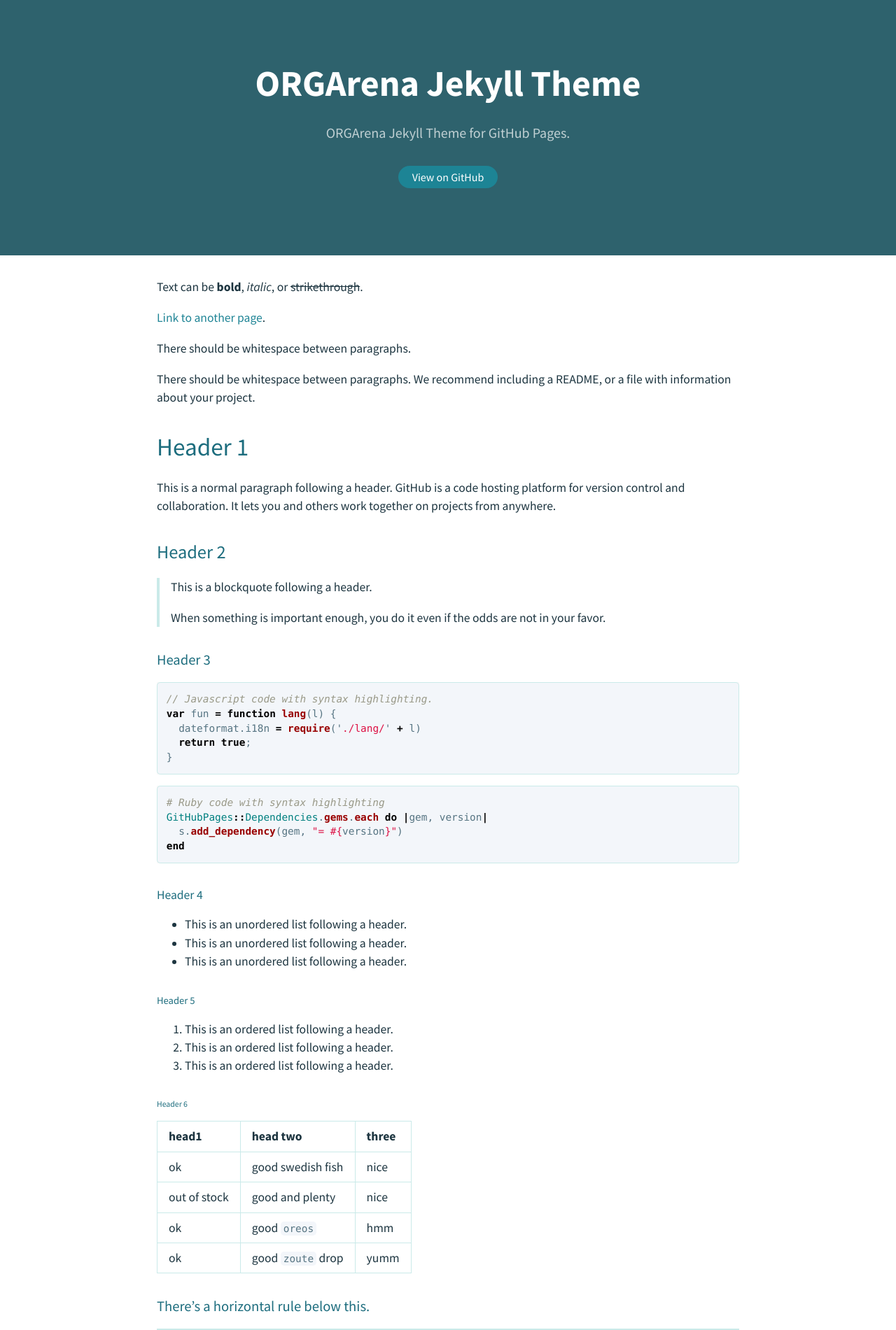
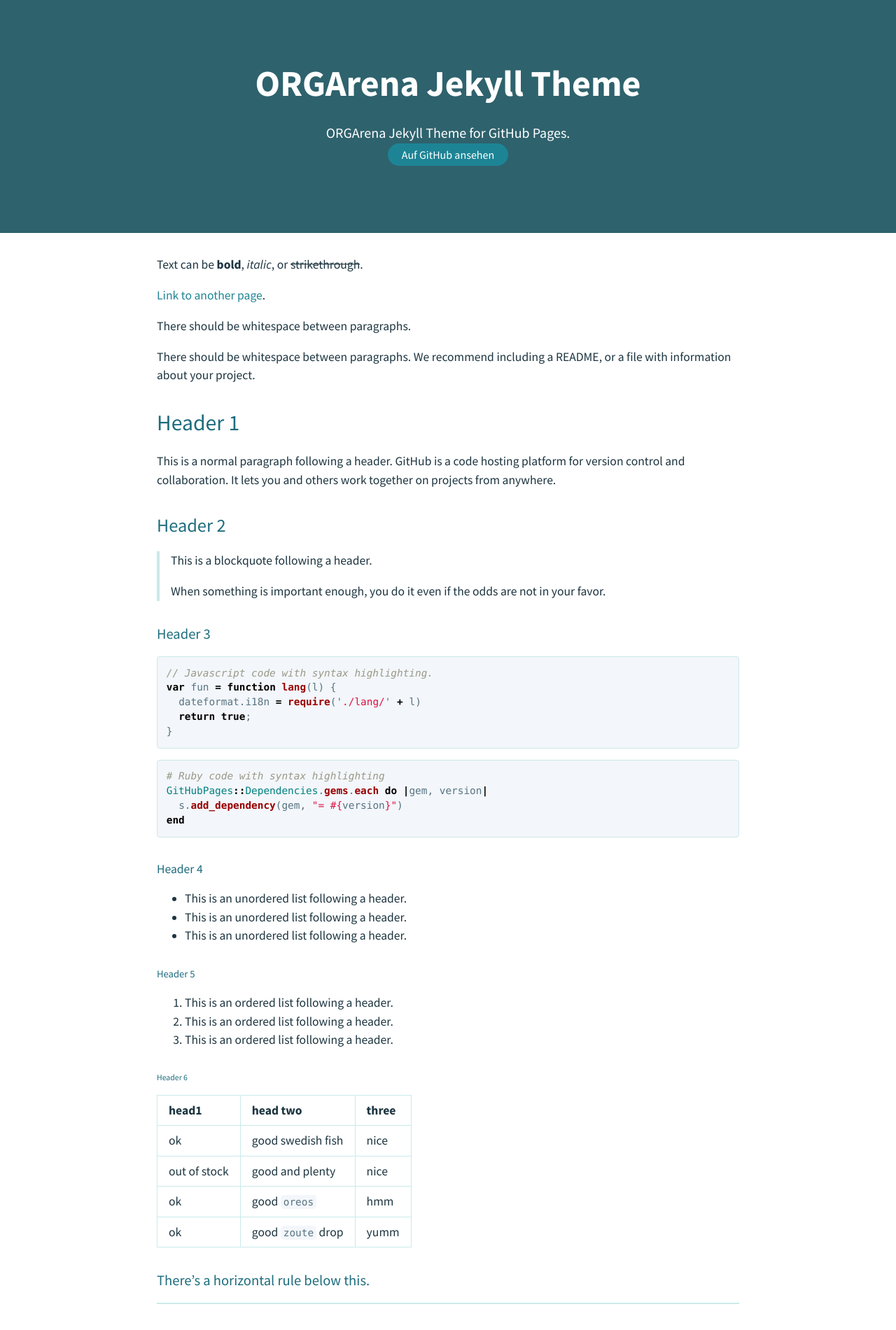
Before and after one commit to orgarena/orgarena-jekyll-theme, a Jekyll site: the page built from index.md, in a window 1280 px wide. Shown: the top 1901 px of the page at 70% size. Built offline with Jekyll 4.4.1, drawn with Linux system fonts in a browser that asks for light colours.

Commit message:
theme anpassungen

```diff
--- a/_layouts/default.html
+++ b/_layouts/default.html
@@ -15,18 +15,18 @@
 
 {% seo %}
     <meta name="viewport" content="width=device-width, initial-scale=1">
-    <meta name="theme-color" content="#157878">
+    <meta name="theme-color" content="#30636E">
     <meta name="apple-mobile-web-app-status-bar-style" content="black-translucent">
     <link rel="stylesheet" href="{{ '/assets/css/style.css?v=' | append: site.github.build_revision | relative_url }}">
   </head>
   <body>
-    <a id="skip-to-content" href="#content">Skip to the content.</a>
+    <a id="skip-to-content" href="#content">Direkt zum Inhalt.</a>
 
     <header class="page-header" role="banner">
       <h1 class="project-name">{{ page.title | default: site.title | default: site.github.repository_name }}</h1>
       <h2 class="project-tagline">{{ page.description | default: site.description | default: site.github.project_tagline }}</h2>
       {% if site.github.is_project_page %}
-        <a href="{{ site.github.repository_url }}" class="btn">View on GitHub</a>
+        <a href="{{ site.github.repository_url }}" class="btn">Auf GitHub ansehen</a>
       {% endif %}
       {% if site.show_downloads %}
         <a href="{{ site.github.zip_url }}" class="btn">Download .zip</a>
--- a/_sass/orgarena-jekyll-theme.scss
+++ b/_sass/orgarena-jekyll-theme.scss
@@ -138,9 +138,9 @@ a {
 }
 
 .project-tagline {
-  margin-bottom: 2rem;
+  margin-bottom: 0;
   font-weight: normal;
-  opacity: 0.7;
+  opacity: 1;
 
   @include large {
     font-size: 1.25rem;
@@ -207,6 +207,9 @@ a {
     margin-bottom: 1rem;
     font-weight: normal;
     color: $section-headings-color;
+  }
+  h1 {
+    font-size: 1.8em;
   }
 
   p {
```
